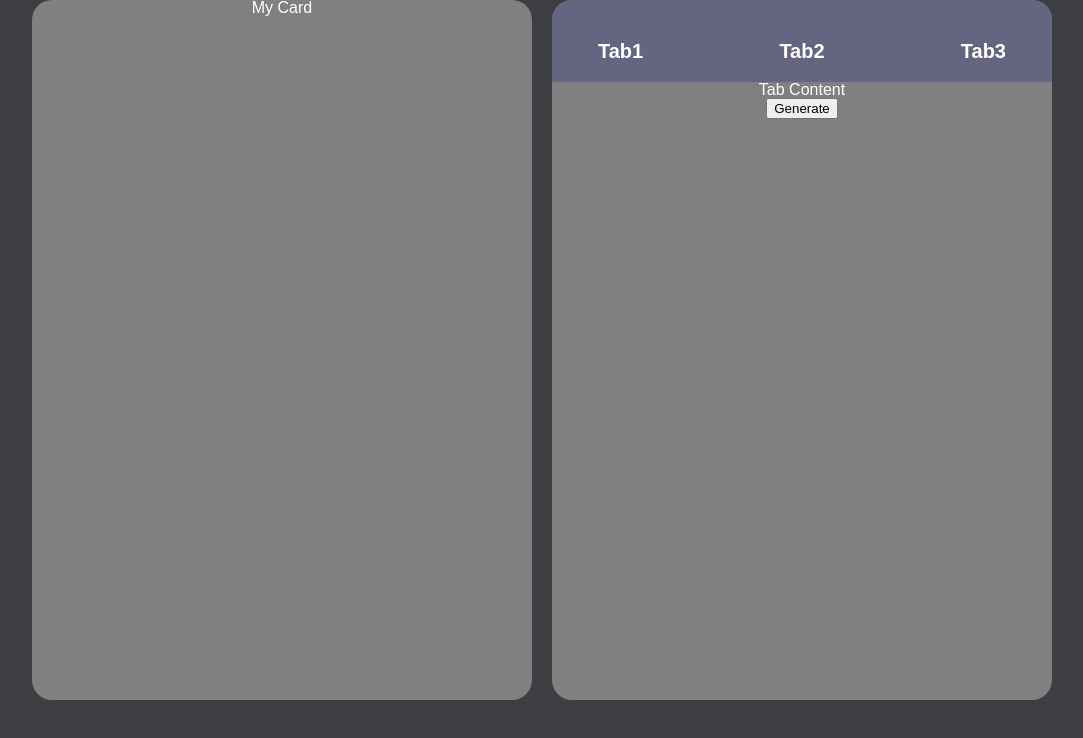
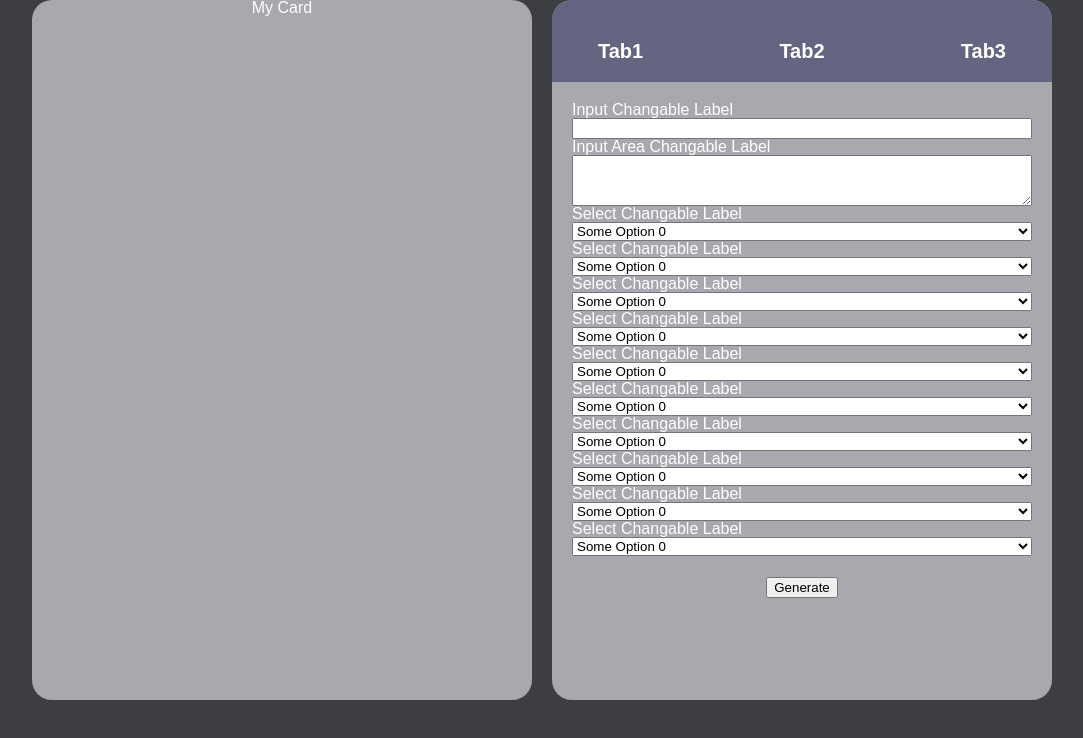
Before and after one commit to CottonBottom/CardMaker, a React (Create React App) app in the folder card-maker/: page / in a window 1280 px wide. Shown: the top 738 px of the page, without its empty margins (98-1181 px from the left). Built offline with nearby package versions, Linux system fonts and the light colour scheme; a web font is replaced by a local one.

Commit message:
Tabs & Tab content

```diff
--- a/card-maker/src/components/Settings.tsx
+++ b/card-maker/src/components/Settings.tsx
@@ -12,7 +12,180 @@ const Settings: React.FC<Props> = (props: Props) => {
           <button className="tab-button">Tab3</button>
         </div>
       </div>
-      <div className="tab-content">Tab Content</div>
+      <div className="tab-content-container">
+        <div className="tab-content">
+          <div className="input-row">
+            <label htmlFor="inputexample" className="input-label">
+              Input Changable Label
+            </label>
+            <input className="input" id="inputexample" type="text" />
+          </div>
+          <div className="input-row">
+            <label htmlFor="inputareaexample" className="input-label">
+              Input Area Changable Label
+            </label>
+            <textarea
+              className="input input--area"
+              id="inputareaexample"
+              rows={3}
+            />
+          </div>
+          <div className="input-row">
+            <label htmlFor="inputselectexample" className="input-label">
+              Select Changable Label
+            </label>
+            <select
+              className="input input--select"
+              name=""
+              id="inputselectexample"
+            >
+              <option value="0">Some Option 0</option>
+              <option value="1">Some Option 1</option>
+              <option value="2">Some Option 2</option>
+            </select>
+          </div>
+          <div className="input-row">
+            <label htmlFor="inputselectexample" className="input-label">
+              Select Changable Label
+            </label>
+            <select
+              className="input input--select"
+              name=""
+              id="inputselectexample"
+            >
+              <option value="0">Some Option 0</option>
+              <option value="1">Some Option 1</option>
+              <option value="2">Some Option 2</option>
+            </select>
+          </div>
+          <div className="input-row">
+            <label htmlFor="inputselectexample" className="input-label">
+              Select Changable Label
+            </label>
+            <select
+              className="input input--select"
+              name=""
+              id="inputselectexample"
+            >
+              <option value="0">Some Option 0</option>
+              <option value="1">Some Option 1</option>
+              <option value="2">Some Option 2</option>
+            </select>
+          </div>
+          <div className="input-row">
+            <label htmlFor="inputselectexample" className="input-label">
+              Select Changable Label
+            </label>
+            <select
+              className="input input--select"
+              name=""
+              id="inputselectexample"
+            >
+              <option value="0">Some Option 0</option>
+              <option value="1">Some Option 1</option>
+              <option value="2">Some Option 2</option>
+            </select>
+          </div>
+          <div className="input-row">
+            <label htmlFor="inputselectexample" className="input-label">
+              Select Changable Label
+            </label>
+            <select
+              className="input input--select"
+              name=""
+              id="inputselectexample"
+            >
+              <option value="0">Some Option 0</option>
+              <option value="1">Some Option 1</option>
+              <option value="2">Some Option 2</option>
+            </select>
+          </div>
+          <div className="input-row">
+            <label htmlFor="inputselectexample" className="input-label">
+              Select Changable Label
+            </label>
+            <select
+              className="input input--select"
+              name=""
+              id="inputselectexample"
+            >
+              <option value="0">Some Option 0</option>
+              <option value="1">Some Option 1</option>
+              <option value="2">Some Option 2</option>
+            </select>
+          </div>
+          <div className="input-row">
+            <label htmlFor="inputselectexample" className="input-label">
+              Select Changable Label
+            </label>
+            <select
+              className="input input--select"
+              name=""
+              id="inputselectexample"
+            >
+              <option value="0">Some Option 0</option>
+              <option value="1">Some Option 1</option>
+              <option value="2">Some Option 2</option>
+            </select>
+          </div>
+          <div className="input-row">
+            <label htmlFor="inputselectexample" className="input-label">
+              Select Changable Label
+            </label>
+            <select
+              className="input input--select"
+              name=""
+              id="inputselectexample"
+            >
+              <option value="0">Some Option 0</option>
+              <option value="1">Some Option 1</option>
+              <option value="2">Some Option 2</option>
+            </select>
+          </div>
+          <div className="input-row">
+            <label htmlFor="inputselectexample" className="input-label">
+              Select Changable Label
+            </label>
+            <select
+              className="input input--select"
+              name=""
+              id="inputselectexample"
+            >
+              <option value="0">Some Option 0</option>
+              <option value="1">Some Option 1</option>
+              <option value="2">Some Option 2</option>
+            </select>
+          </div>
+          <div className="input-row">
+            <label htmlFor="inputselectexample" className="input-label">
+              Select Changable Label
+            </label>
+            <select
+              className="input input--select"
+              name=""
+              id="inputselectexample"
+            >
+              <option value="0">Some Option 0</option>
+              <option value="1">Some Option 1</option>
+              <option value="2">Some Option 2</option>
+            </select>
+          </div>
+          <div className="input-row">
+            <label htmlFor="inputselectexample" className="input-label">
+              Select Changable Label
+            </label>
+            <select
+              className="input input--select"
+              name=""
+              id="inputselectexample"
+            >
+              <option value="0">Some Option 0</option>
+              <option value="1">Some Option 1</option>
+              <option value="2">Some Option 2</option>
+            </select>
+          </div>
+        </div>
+      </div>
       <button className="button button--full-width">Generate</button>
     </div>
   );
--- a/card-maker/src/scss/_common.scss
+++ b/card-maker/src/scss/_common.scss
@@ -25,7 +25,7 @@ code {
 .card {
   width: 500px;
   height: 700px;
-  background-color: gray;
+  background-color: $foreground;
   display: flex;
   align-items: center;
   border-radius: 20px;
--- /dev/null
+++ b/card-maker/src/scss/_inputs.scss
@@ -0,0 +1,4 @@
+.input-row {
+  display: flex;
+  flex-direction: column;
+}
--- a/card-maker/src/scss/_tabs.scss
+++ b/card-maker/src/scss/_tabs.scss
@@ -21,3 +21,19 @@
   font-weight: bold;
   font-size: $textSizeL;
 }
+
+.tab-content-container {
+  display: flex;
+  max-height: 475px;
+  overflow-y: auto;
+  overflow-x: hidden;
+  width: 100%;
+  margin-bottom: 20px;
+}
+
+.tab-content {
+  display: flex;
+  flex-direction: column;
+  padding: 20px;
+  width: 100%;
+}
--- a/card-maker/src/scss/index.scss
+++ b/card-maker/src/scss/index.scss
@@ -2,3 +2,4 @@
 @import "./designtokens";
 @import "./common";
 @import "./tabs";
+@import "./inputs";
```
